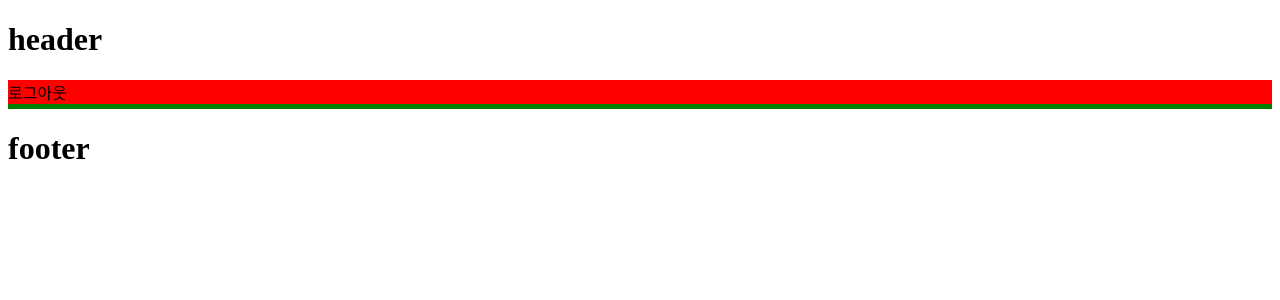
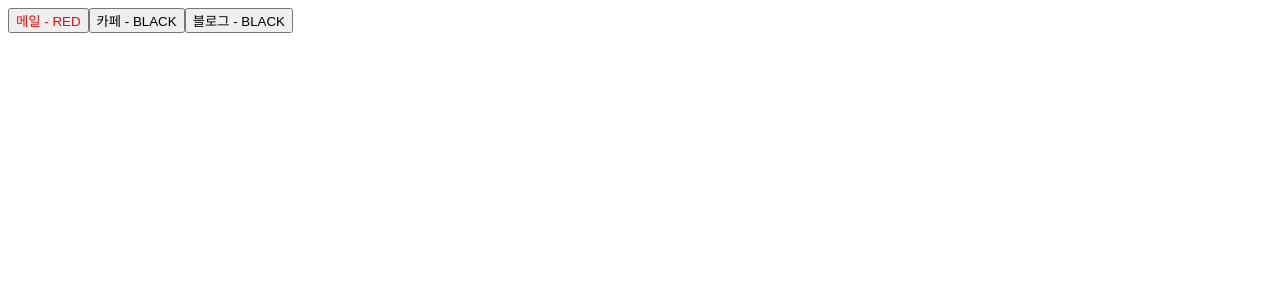
Before and after one commit to twkimfe/one-bite-react, a React (Vite) app in the folder section05/: page / in a window 1280 px wide. Shown: the top 300 px of the page. Built offline with nearby package versions, Linux system fonts and the light colour scheme.

Commit message:
feat: 5.4강 강의 내용 실습

```diff
--- a/section05/src/App.jsx
+++ b/section05/src/App.jsx
@@ -2,14 +2,15 @@ import './App.css'
 import Header from './components/Header'
 import Main from './components/Main';
 import Footer from './components/Footer'
+import Button from './components/Button';
 
 function App() {
 
   return (
     <>
-      <Header />
-      <Main />
-      <Footer />
+      <Button text={'메일'} color={"red"} />
+      <Button text={'카페'} />
+      <Button text={'블로그'} />
     </>
   )
 }
--- /dev/null
+++ b/section05/src/components/Button.jsx
@@ -0,0 +1,13 @@
+const Button = ({ text, color }) => {
+  return (
+    <button style={{ color: color }}>
+      {text} - {color.toUpperCase()}
+    </button>
+  );
+};
+
+Button.defaultProps = {
+  color: "black",
+}
+
+export default Button;
```
